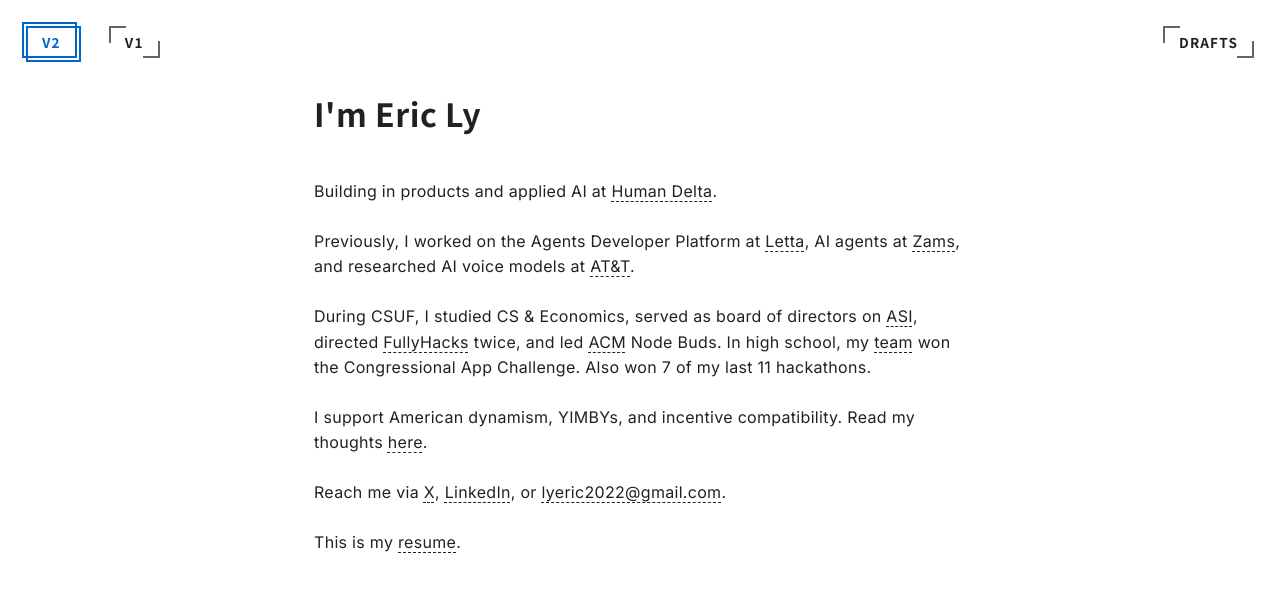
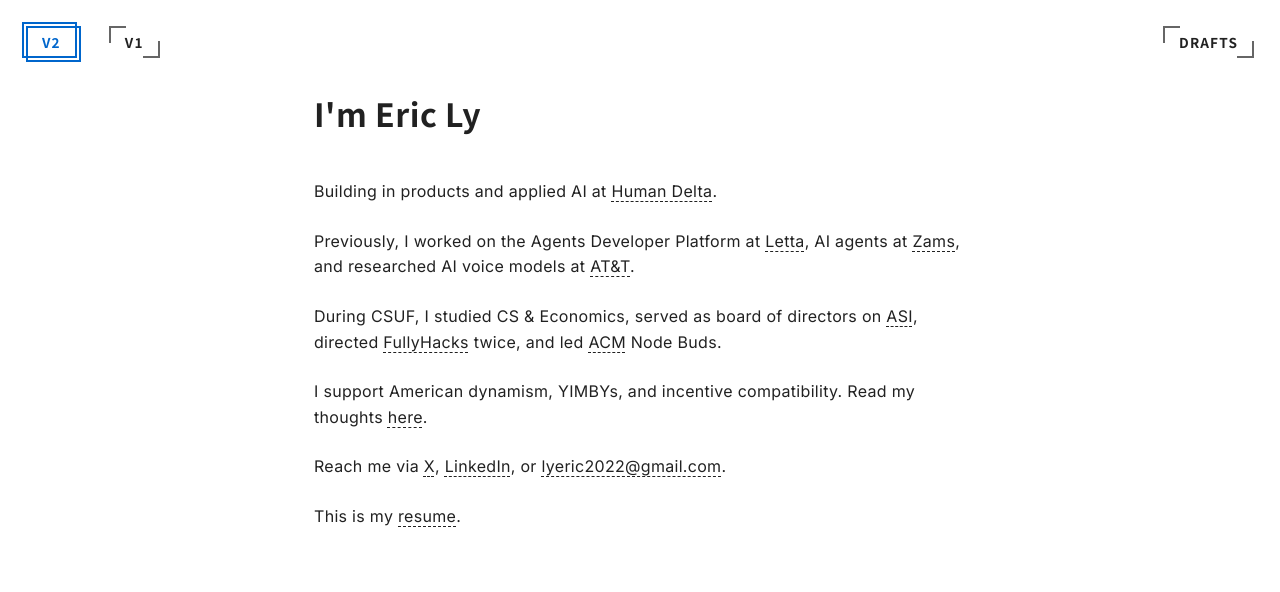
Before and after one commit to lyeric2022/lyyeric.tech, a React (Vite) app: page / in a window 1280 px wide. Shown: the top 592 px of the page. Built offline with nearby package versions, Linux system fonts and the light colour scheme; no server answers.

Commit message:
feat: updates

```diff
--- a/src/components/CompactView.jsx
+++ b/src/components/CompactView.jsx
@@ -31,12 +31,12 @@ const CompactView = () => {
         During CSUF, I studied CS & Economics, served as board of directors on <a href="https://asi.fullerton.edu/" target="_blank" rel="noopener noreferrer">ASI</a>,
           directed <a href="https://fullyhacks.acmcsuf.com/" target="_blank" rel="noopener noreferrer">FullyHacks</a> twice,
           and led <a href="https://acmcsuf.com/" target="_blank" rel="noopener noreferrer">ACM</a> Node Buds.
-
+{/*
                    In high school, my {' '}
         <a href="https://www.congressionalappchallenge.us/21-ca46/" target="_blank" rel="noopener noreferrer">team</a>
         {' '} won the Congressional App Challenge.
 
-          Also won 7 of my last 11 hackathons.
+          Also won 7 of my last 11 hackathons. */}
         </p>
         {/* <p>
           <li>7 hackathons wins @ MIT, UCSD, CSULB, AT&T, AI-LA, & CA district 47, and more.</li>
```
